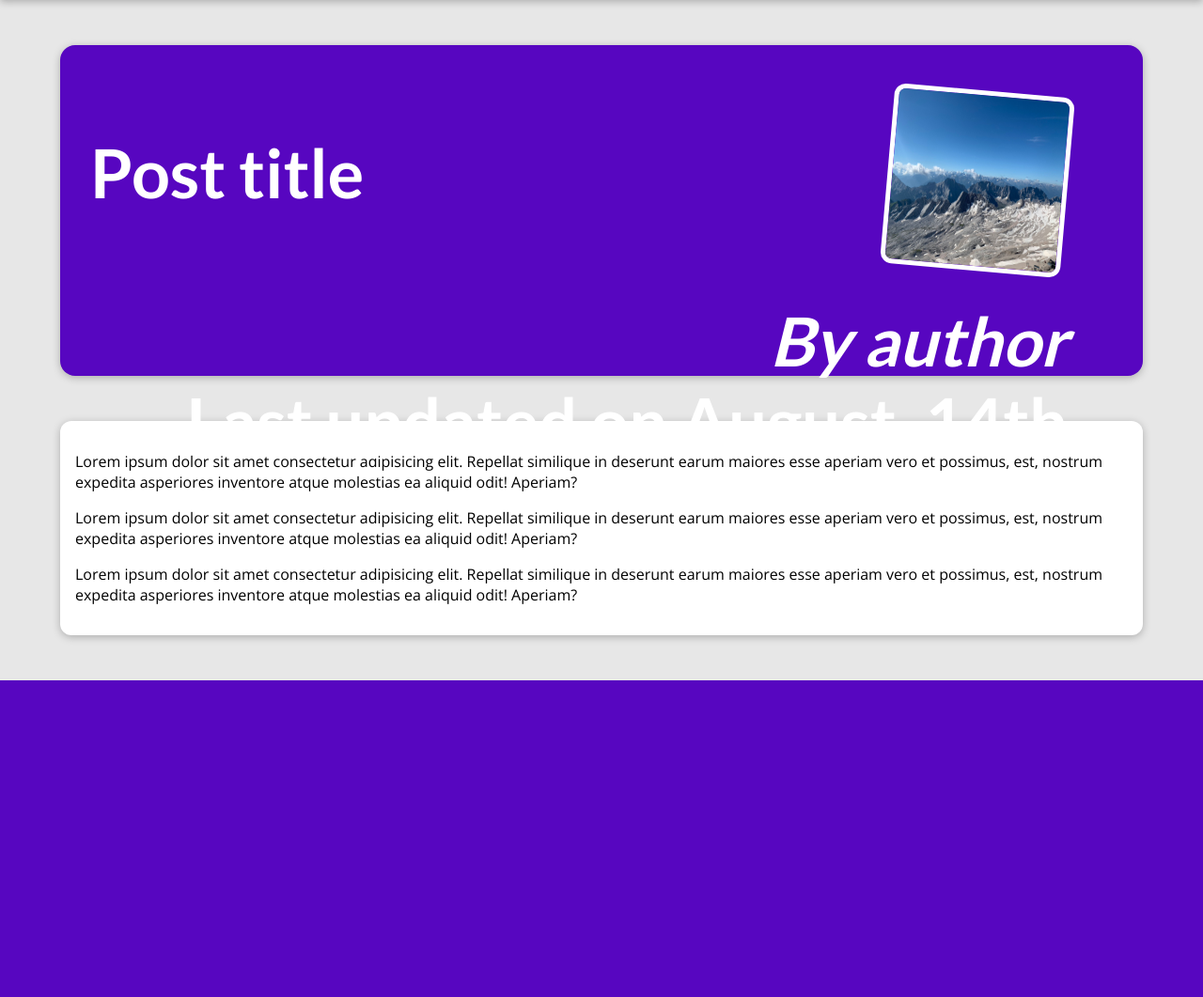
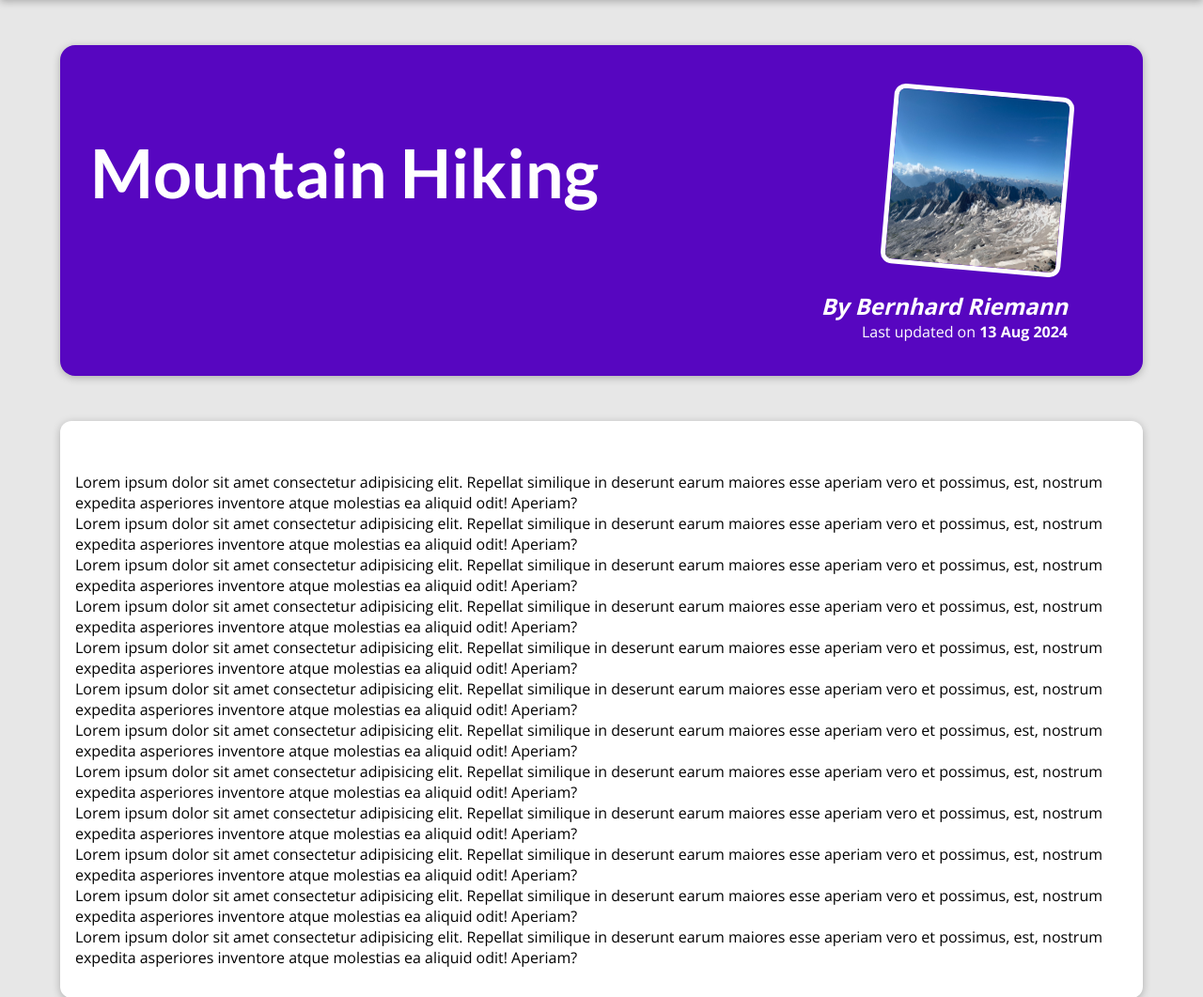
Before and after one commit to nandosouzarocha/django-blog, a Django app: page /posts/hike-in-the-mountains in a window 1280 px wide. Shown: the part 80-1141 px from the top of the page at 94% size. Before the commit the page ends 804 px from the top, so only its background shows below. Run offline with Django 3.2, Linux system fonts and the light colour scheme.

Commit message:
I Changed post-detail.html, so the dummy data present in views.py file could be shown. Also made some adjustments in CSS files to correct some presentation bugs

```diff
--- a/blog/static/blog/index.css
+++ b/blog/static/blog/index.css
@@ -22,7 +22,7 @@
   }
 
   #welcome h2 {
-    font-size: 3.5rem;
+    font-size: 3rem;
     margin: 0 0 0 2rem;
     color: #e4e4e4;
     width: 10rem;
@@ -31,6 +31,7 @@
   #welcome p {
     color: white;
     font-size: 1.5rem;
+    margin: 0 0 0 2rem;
   }
 
   #latest-posts {
--- a/blog/static/blog/post-detail.css
+++ b/blog/static/blog/post-detail.css
@@ -45,6 +45,7 @@ body {
 
   #summary address {
     font-weight: bold;
+    font-size: 1.5rem;
   }
 
   #summary time {
--- a/blog/templates/blog/post-detail.html
+++ b/blog/templates/blog/post-detail.html
@@ -1,29 +1,21 @@
 {% extends 'base.html' %}
 {% load static %}
-{% block title %}Post's title goes here...{% endblock %}
+{% block title %}{{ post.title }}{% endblock %}
 {% block css_files %}
     <link rel="stylesheet" href="{% static 'blog/post-detail.css' %}">
 {% endblock %}
 {% block content %}
     <section id="summary">
-        <h2>Post title<h2>
+        <h2>{{ post.title }}</h2>
             <article>
-                <img src="{% static 'blog/images/mountains.jpg' %}" alt="Post image" />
-                <address>By author</address>
+                <img src="{% static 'blog/images/'|add:post.image %}" alt="{{ post.title }}" />
+                <address>By {{ post.author }}</address>
                 <div>
-                    Last updated on <time>August, 14th</time>
+                    Last updated on <time>{{ post.date|date:"d M Y" }}</time>
                 </div>
             </article>
     </section>
     <main>
-        <p>
-            Lorem ipsum dolor sit amet consectetur adipisicing elit. Repellat similique in deserunt earum maiores esse aperiam vero et possimus, est, nostrum expedita asperiores inventore atque molestias ea aliquid odit! Aperiam?
-        </p>
-        <p>
-            Lorem ipsum dolor sit amet consectetur adipisicing elit. Repellat similique in deserunt earum maiores esse aperiam vero et possimus, est, nostrum expedita asperiores inventore atque molestias ea aliquid odit! Aperiam?
-        </p>
-        <p>
-            Lorem ipsum dolor sit amet consectetur adipisicing elit. Repellat similique in deserunt earum maiores esse aperiam vero et possimus, est, nostrum expedita asperiores inventore atque molestias ea aliquid odit! Aperiam?
-        </p>
+        <p>{{ post.content|linebreaks }}</p>
     </main>
 {% endblock %}
--- a/blog/views.py
+++ b/blog/views.py
@@ -85,8 +85,13 @@ def starting_page(request):
 
 
 def posts(request):
-    return render(request, 'blog/all-posts.html')
+    return render(request, 'blog/all-posts.html',{
+        'posts': all_posts,
+    })
 
 
 def post_detail(request, slug):
-    return render(request, 'blog/post-detail.html')
+    post = next(post for post in all_posts if post['slug'] == slug)
+    return render(request, 'blog/post-detail.html',{
+        'post': post,
+    })
```
